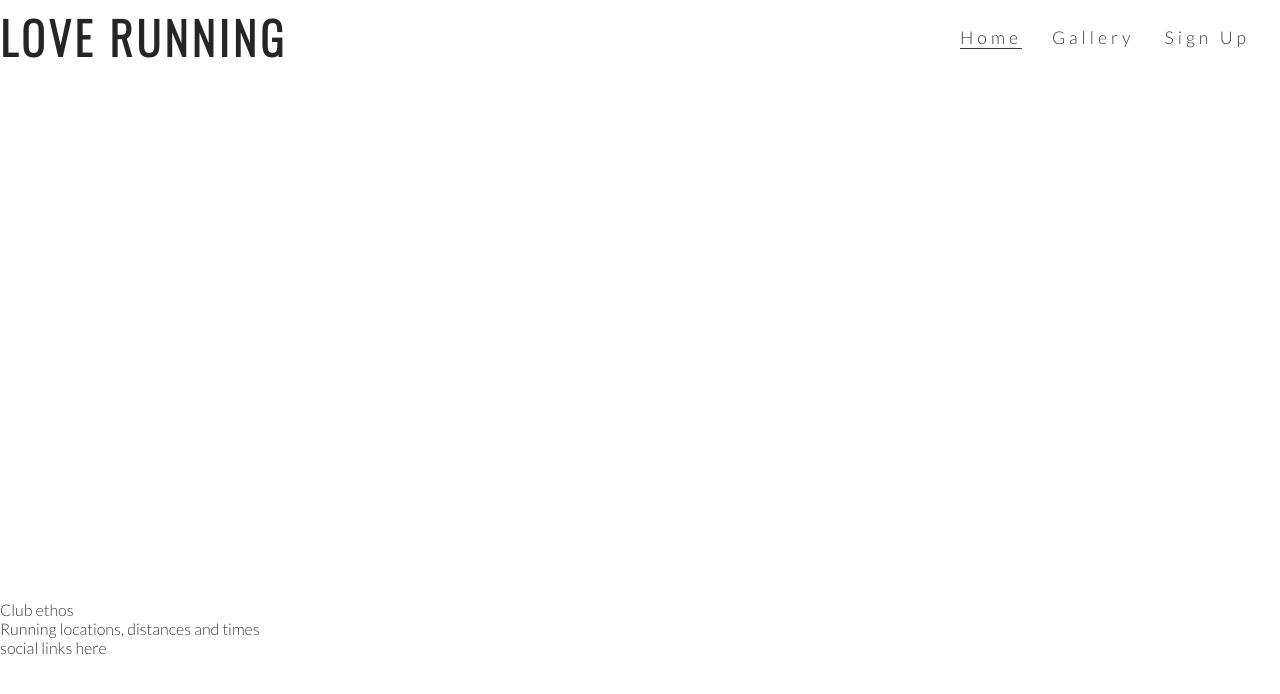
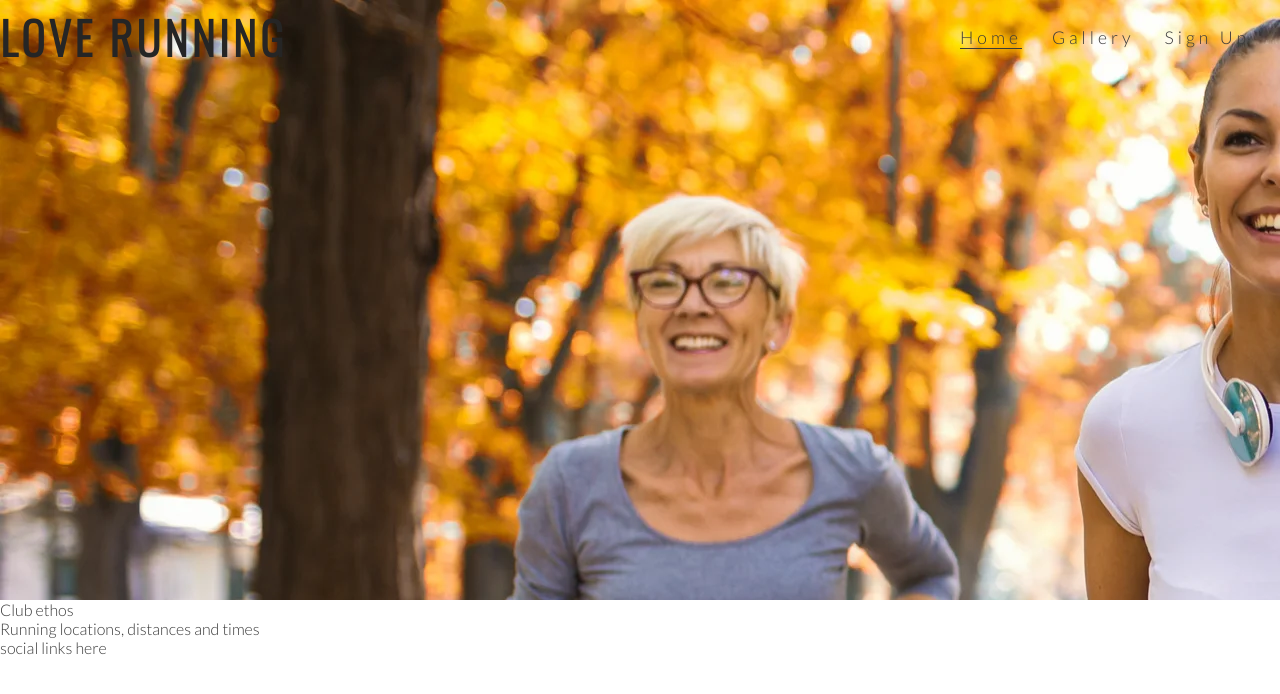
Before and after one commit to IrishDante/first_project, a plain HTML site: page index.html in a window 1280 px wide. Drawn offline with nearby package versions, Linux system fonts and the light colour scheme.

Commit message:
add hero image

```diff
--- a/assets/css/style.css
+++ b/assets/css/style.css
@@ -61,5 +61,5 @@ h1, h2{
 #hero-image{
     height:600px;
     width:100%;
-    background: url('assets/images/hero-image.webp');
+    background: url('../images/hero-image.webp');
 }
```
